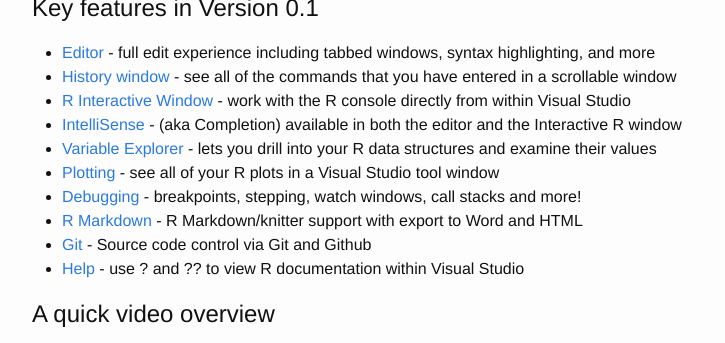
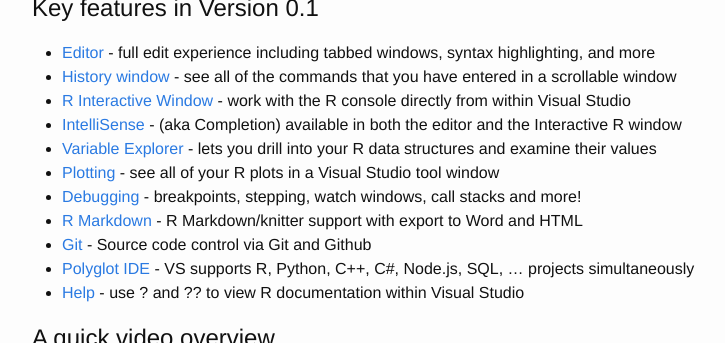
Before and after one commit to microsoft/RTVS-docs, a Jekyll site: the page built from index.md, in a window 1280 px wide and 900 px high, scrolled down 811 px, cut to the strip 0-343 px from the top of the window. Shown: the whole strip, without its empty margins (238-963 px from the left). Built offline with Jekyll 4.4.1, drawn with Linux system fonts in a browser that asks for light colours.

Commit message:
updated index for polyglot

```diff
--- a/index.md
+++ b/index.md
@@ -22,6 +22,7 @@
 * [Debugging](debugging.html) -  breakpoints, stepping, watch windows, call stacks and more!
 * [R Markdown](rmarkdown.html) - R Markdown/knitter support with export to Word and HTML
 * [Git](git.html) - Source code control via Git and Github
+* [Polyglot IDE](polyglot.html) - VS supports R, Python, C++, C#, Node.js, SQL, … projects simultaneously
 * [Help](help.html) - use ? and ?? to view R documentation within Visual Studio
 
 
```
